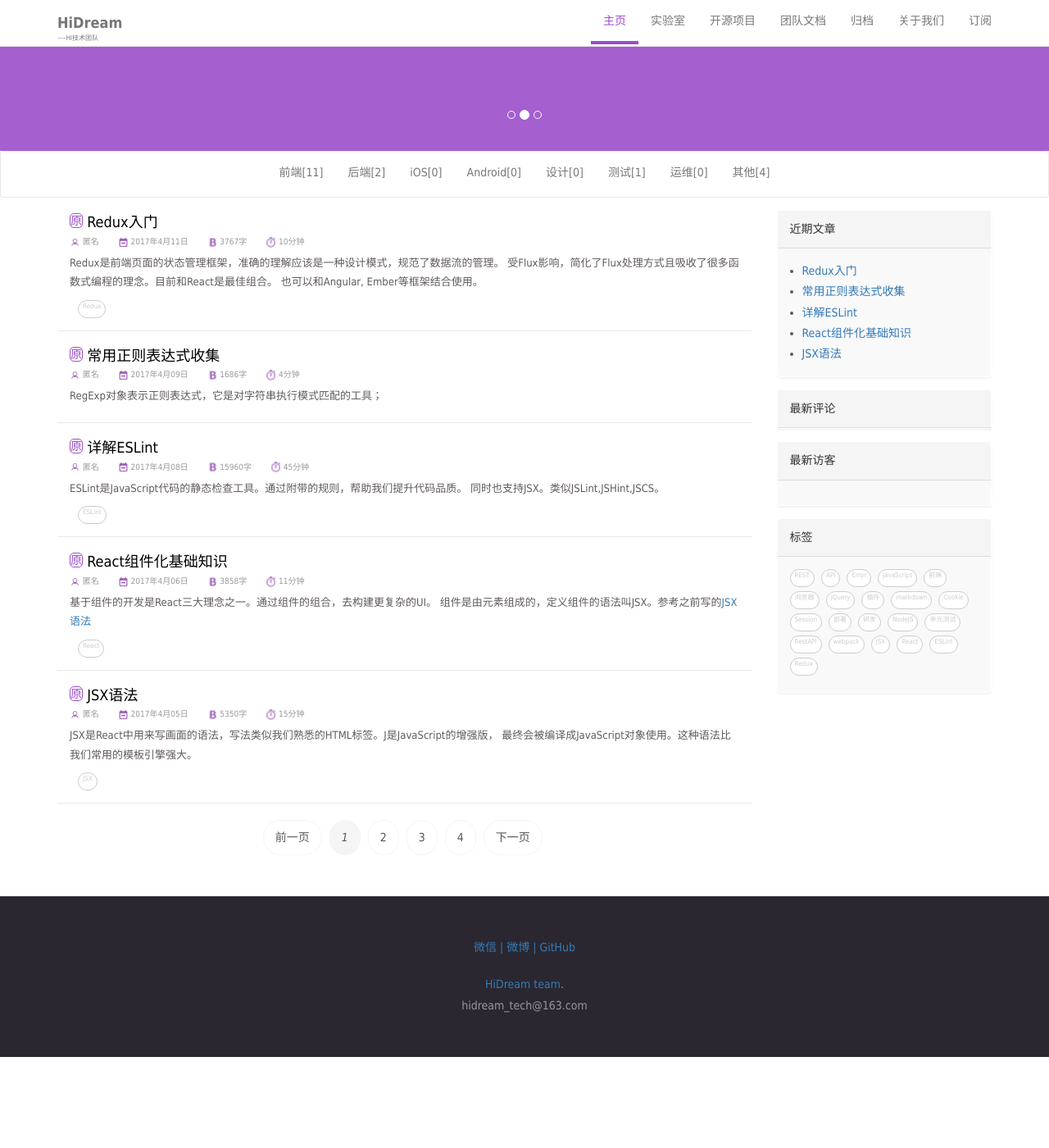
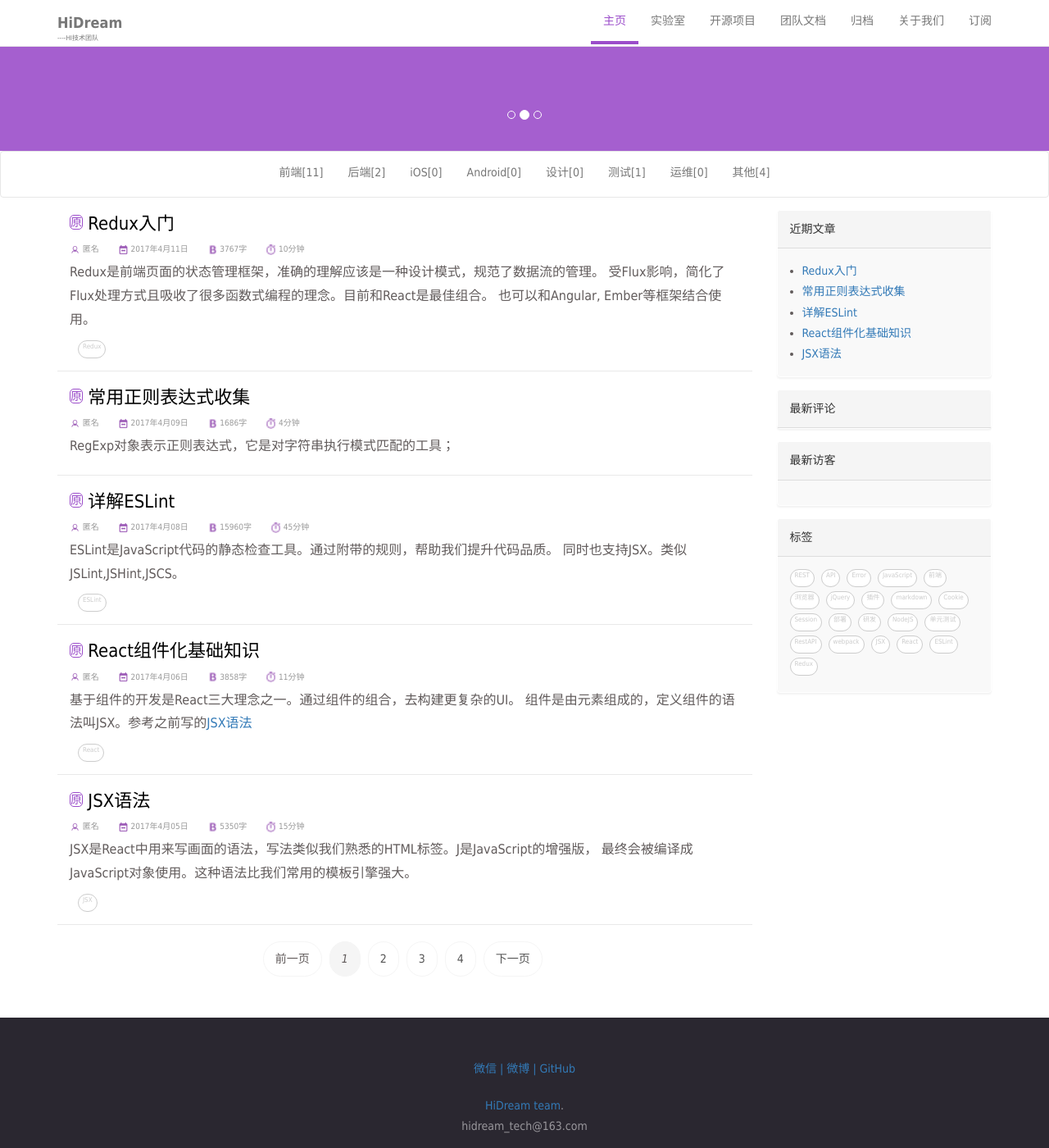
Before and after one commit to DreamHi/DreamHi.github.io, a Jekyll site: the page built from index.html, in a window 1280 px wide and 1400 px high, scrolled down 193 px. Shown: the whole window at 82% size. Built offline with Jekyll 4.4.1, drawn with Linux system fonts in a browser that asks for light colours; the list of posts is cut into pages by our own code; comment, search, counter and statistics services are not loaded; before the commit the page ends 1482 px from its top, so only the background shows below that.

Commit message:
更改主页字体

```diff
--- a/static/css/blog.css
+++ b/static/css/blog.css
@@ -8,7 +8,7 @@
 .blog-wall h3 {
   margin-top: 10px;
   margin-bottom: 5px;
-  font-size: 18px;
+  font-size: 22px;
 }
 
 .blog-wall h3 a {
@@ -23,6 +23,7 @@
 .info {
   font-size: 10px;
   margin-bottom: 5px;
+  margin-top: 10px;
 }
 
 .info span {
@@ -36,7 +37,7 @@
 }
 
 .blog-wall .content {
-  font-size: 13px;
+  font-size: 16px;
 }
 
 .blog-wall .tags {
```
